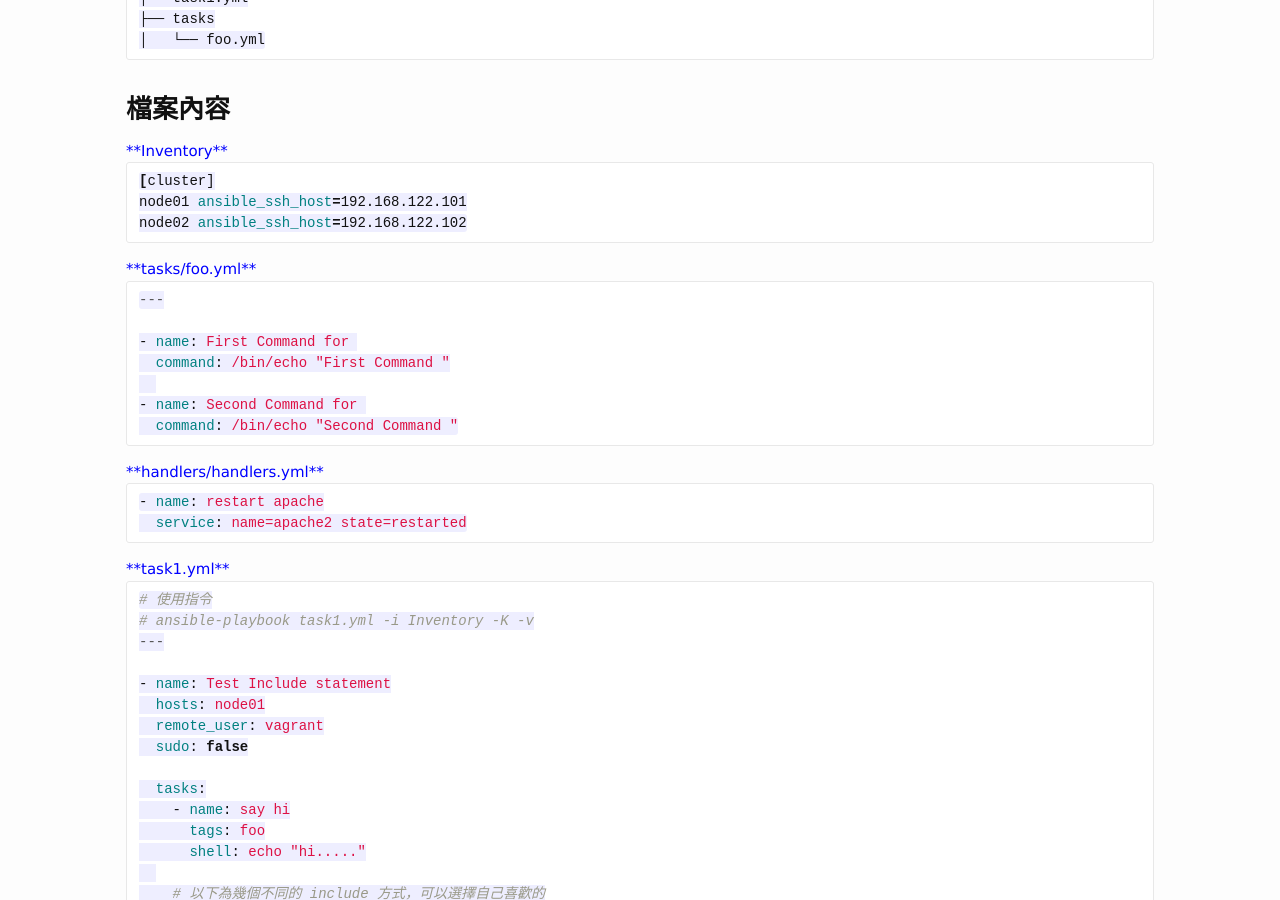
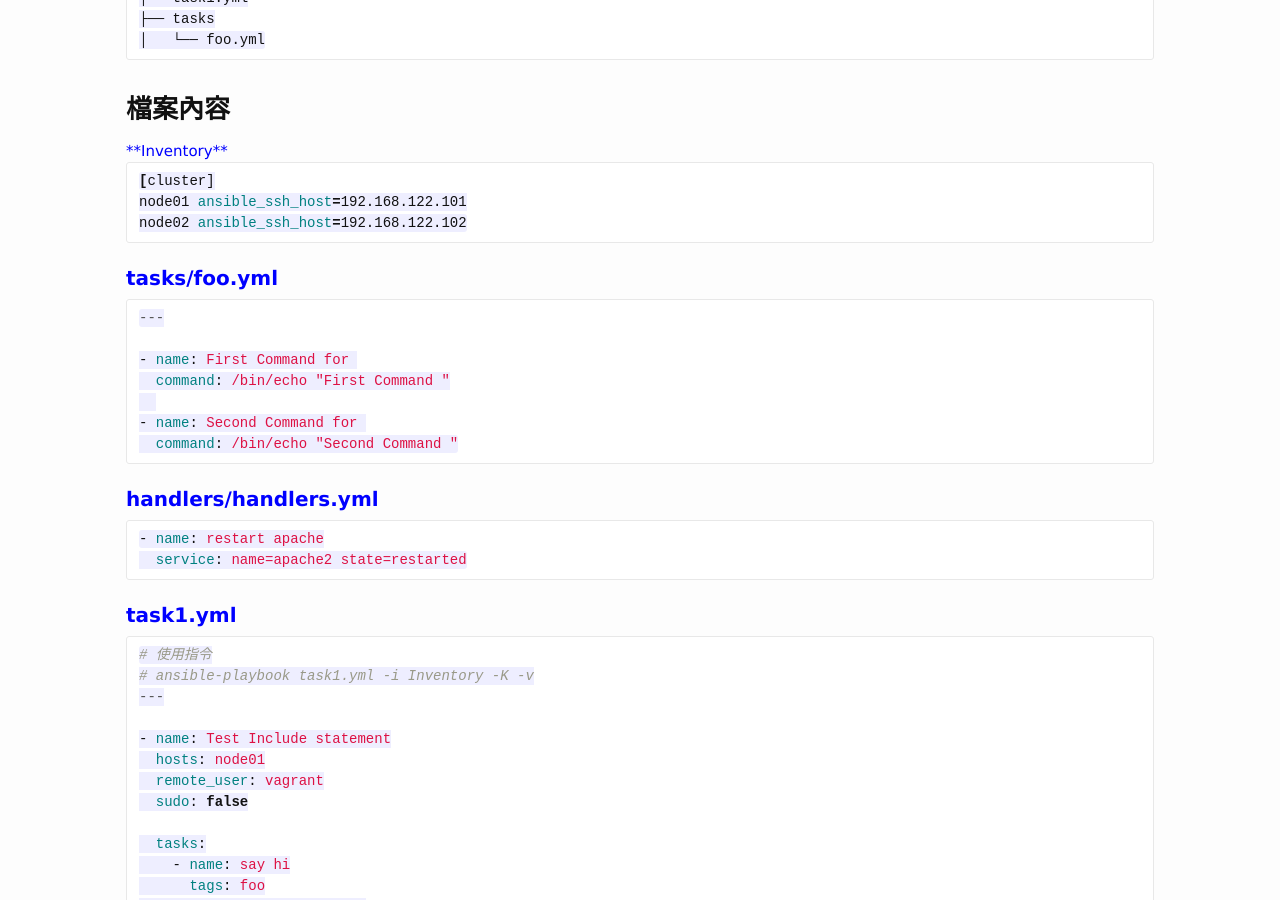
Before and after one commit to casper2048/godleon.github.io, a Jekyll site: the page built from _posts/2015-05-24-ansible-how-to-use-include.md, in a window 1280 px wide and 900 px high, scrolled down 772 px. Built offline with Jekyll 4.4.1, drawn with Linux system fonts in a browser that asks for light colours; Markdown is read by kramdown in place of the engine named in the settings; comment, search, counter and statistics services are not loaded.

Commit message:
How to use Include function in Ansible

````diff
--- a/_posts/2015-05-24-ansible-how-to-use-include.md
+++ b/_posts/2015-05-24-ansible-how-to-use-include.md
@@ -51,7 +51,7 @@ node01 ansible_ssh_host=192.168.122.101
 node02 ansible_ssh_host=192.168.122.102
 ```
 
-<font color='blue'>**tasks/foo.yml**</font>
+#### <font color='blue'>tasks/foo.yml</font>
 
 ``` yaml
 ---
@@ -63,16 +63,16 @@ node02 ansible_ssh_host=192.168.122.102
   command: /bin/echo "Second Command {{ usr_2 }}"
 ```
 
-<font color='blue'>**handlers/handlers.yml**</font>
+#### <font color='blue'>handlers/handlers.yml</font>
 
 ``` yaml
 - name: restart apache
   service: name=apache2 state=restarted
 ```
 
-<font color='blue'>**task1.yml**</font>
+#### <font color='blue'>task1.yml</font>
 
-``` yaml
+``` yml
 # 使用指令
 # ansible-playbook task1.yml -i Inventory -K -v
 ---
````
